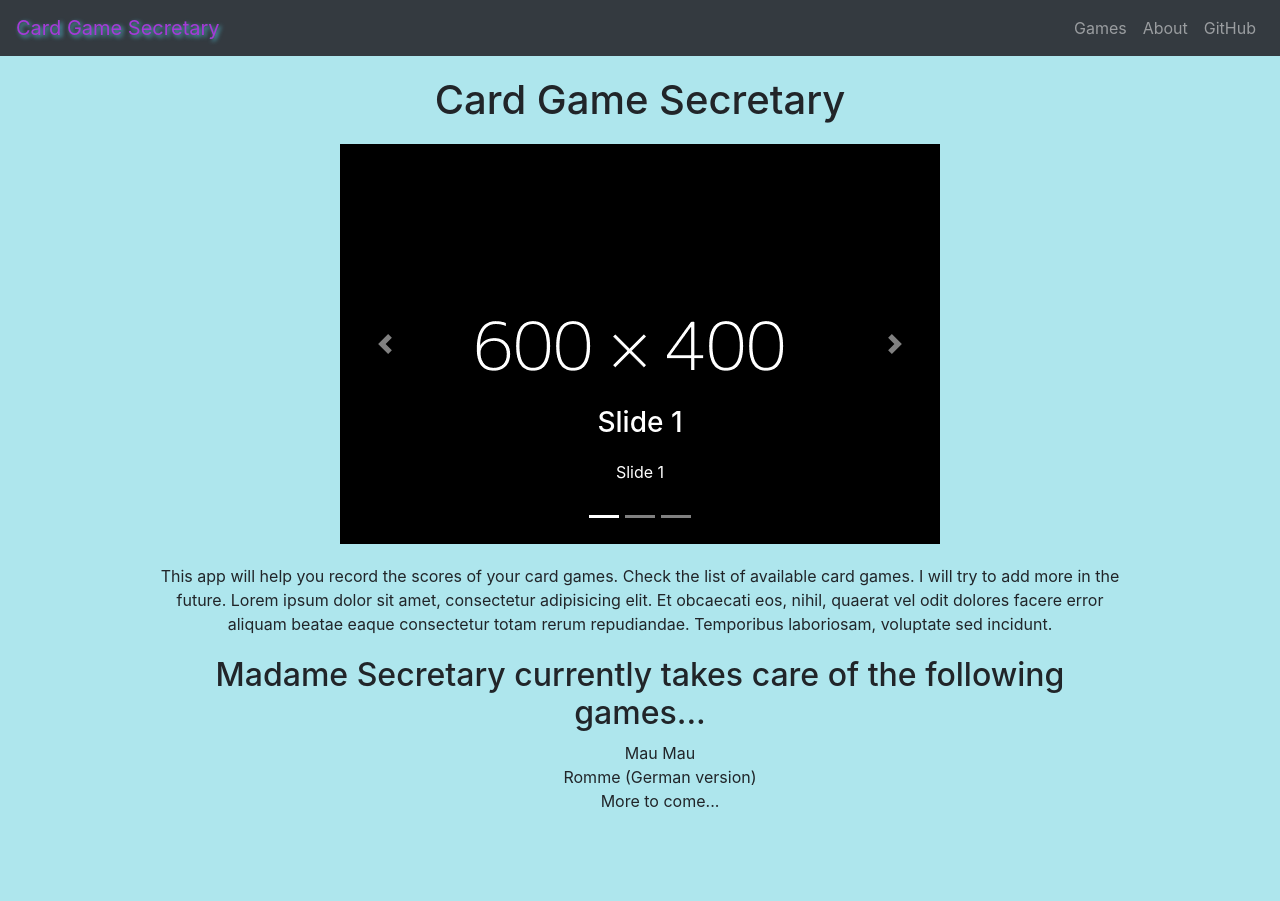
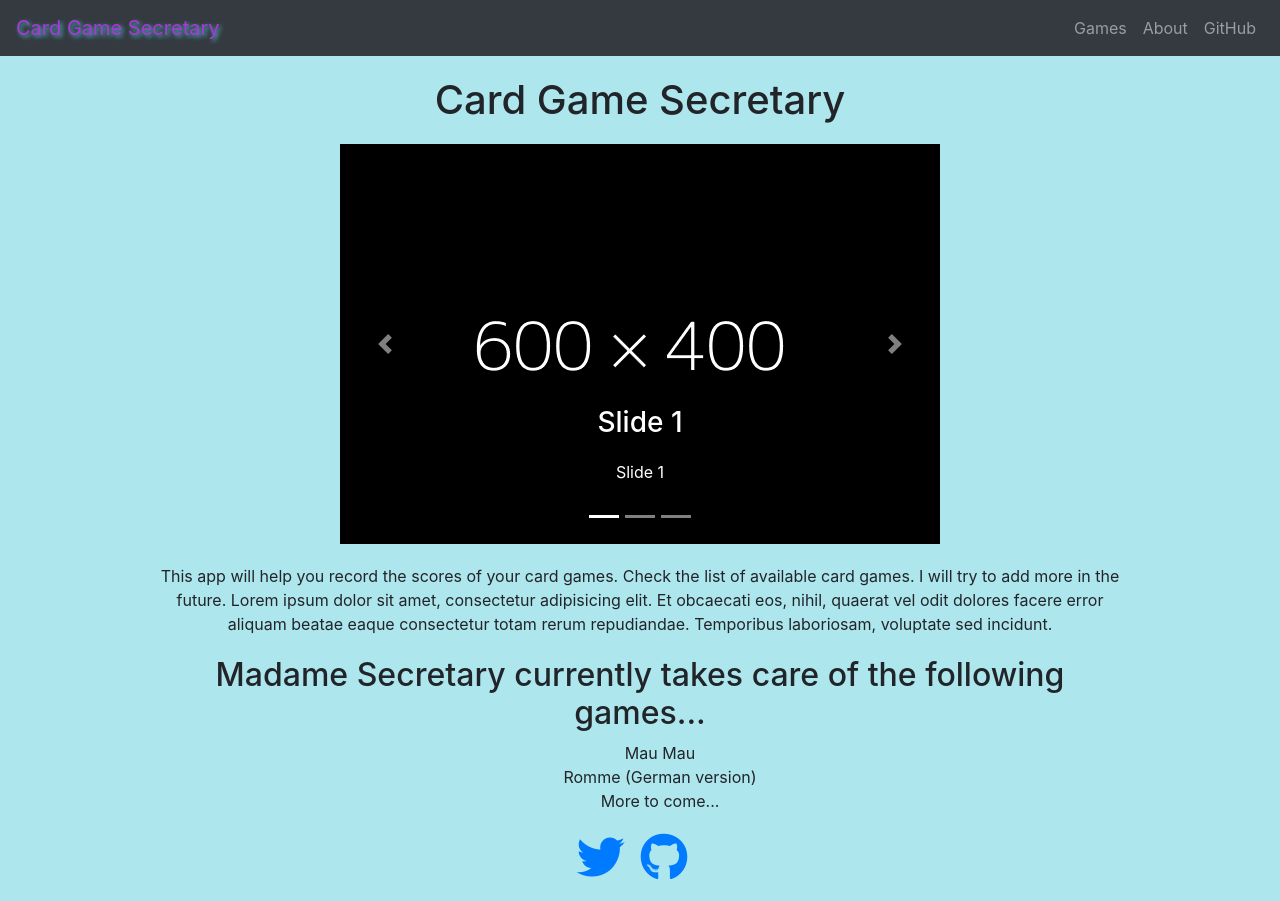
Before and after one commit to bastian-ger/card_secretary, a React app: page / in a window 1280 px wide. Before the commit the page ends 833 px from the top, so only its background shows below. Built offline with nearby package versions, Linux system fonts and the light colour scheme.

Commit message:
Added Footer with fontawesome icons

```diff
--- a/public/index.html
+++ b/public/index.html
@@ -24,6 +24,11 @@
       rel="stylesheet"
       integrity="sha384-WskhaSGFgHYWDcbwN70/dfYBj47jz9qbsMId/iRN3ewGhXQFZCSftd1LZCfmhktB"
       crossorigin="anonymous">
+    <link
+      rel="stylesheet"
+      href="https://use.fontawesome.com/releases/v5.1.0/css/all.css"
+      integrity="sha384-lKuwvrZot6UHsBSfcMvOkWwlCMgc0TaWr+30HWe3a4ltaBwTZhyTEggF5tJv8tbt"
+      crossorigin="anonymous">
     <title>Cards Secretary</title>
   </head>
   <body>
--- a/src/App.js
+++ b/src/App.js
@@ -2,6 +2,7 @@ import React, { Component } from 'react';
 import { Switch, Route } from 'react-router-dom';
 import Welcome from './components/Welcome/Welcome';
 import MyNavbar from './components/MyNavbar/MyNavbar';
+import Footer from './components/Footer/Footer';
 
 class App extends Component {
   render() {
@@ -11,6 +12,7 @@ class App extends Component {
         <Switch>
           <Route path="/" component={Welcome}/>
         </Switch>
+        <Footer />
       </div>
     );
   }
--- /dev/null
+++ b/src/components/FontAwesomeLink/FontAwesomeLink.js
@@ -0,0 +1,17 @@
+import React from 'react';
+/**
+* Represents an accessibility-friendly Fontawesome link.
+* @param {string} url - The url for the link.
+* @param {string} classes - The class names. Use FA and other class names.
+* @param {string} name - The name of the website, which this link links to.
+*/
+const FontAwesomeLink = (props) => {
+  return (
+    <div className="d-inline">
+      <a href={props.url} target="_blank">
+        <i className={props.classes.join(' ')} aria-label={props.name}></i>
+      </a>
+    </div>
+  );
+}
+export default FontAwesomeLink;
--- /dev/null
+++ b/src/components/Footer/Footer.css
@@ -0,0 +1,5 @@
+.Footer {
+  text-align: center;
+  margin-top: 20px;
+  margin-bottom: 20px;
+}
--- /dev/null
+++ b/src/components/Footer/Footer.js
@@ -0,0 +1,22 @@
+import React from 'react';
+import classes from './Footer.css';
+import FontAwesomeLink from '../FontAwesomeLink/FontAwesomeLink';
+
+const Footer = (props) => {
+  return (
+    <div className={classes.Footer}>
+      <FontAwesomeLink
+        classes={['fab', 'fa-twitter', 'fa-3x', 'purple', 'mr-2', 'mr-sm-3']}
+        url="https://twitter.com/?lang=de"
+        name="Twitter"
+      />
+      <FontAwesomeLink
+        classes={['fab', 'fa-github', 'fa-3x', 'purple', 'mr-2', 'mr-sm-3']}
+        url="https://github.com/bastian-ger/tiny-book-reviewer"
+        name="Twitter"
+      />
+    </div>
+  );
+}
+
+export default Footer;
```
